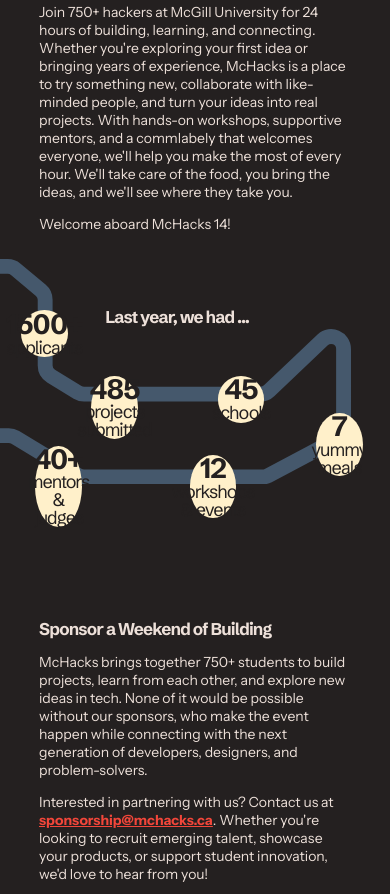
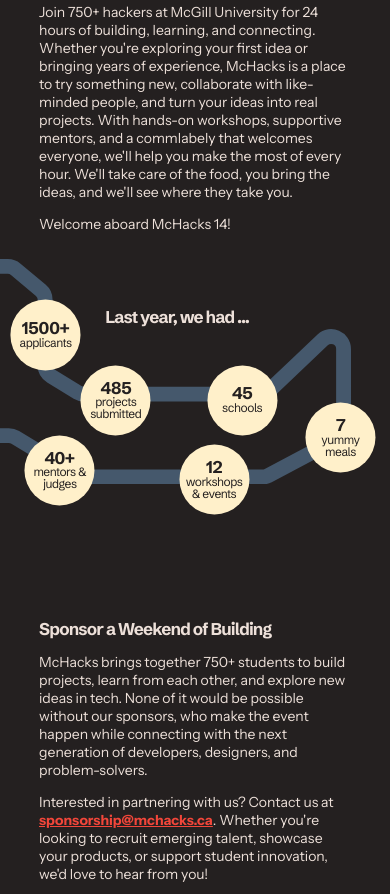
Before and after one commit to hackmcgill/mchacks14, a Gatsby site: page / in a window 390 px wide. Shown: the part 910-1804 px from the top of the page. Built offline with nearby package versions, Linux system fonts and the light colour scheme; Gatsby itself is replaced by a stand-in of ours; a web font is replaced by a local one.

Commit message:
Fix mobile/tablet positioning of stats

```diff
--- a/src/components/About/Stat.jsx
+++ b/src/components/About/Stat.jsx
@@ -37,12 +37,24 @@
 
     .stat_number {
       font-size: 28px;
-      font-weight: 700;
     }
 
     .stat_label {
       font-size: 18px;
-      padding: 0px 1vw;
+    }
+  }
+
+  @media only screen and (max-width: 600px) {
+    width: 18vw;
+    transform: translate(-15%, -15%);
+    letter-spacing: -0.5px;
+
+    .stat_number {
+      font-size: 17px;
+    }
+
+    .stat_label {
+      font-size: 12px;
     }
   }
 `
--- a/src/components/About/StatsContent.jsx
+++ b/src/components/About/StatsContent.jsx
@@ -25,6 +25,12 @@
   }
 
   @media only screen and (max-width: 1200px) {
+    #lineStats {
+      width: 75vw;
+    }
+  }
+
+  @media only screen and (max-width: 600px) {
     #lineStats {
       width: 90vw;
     }
```
